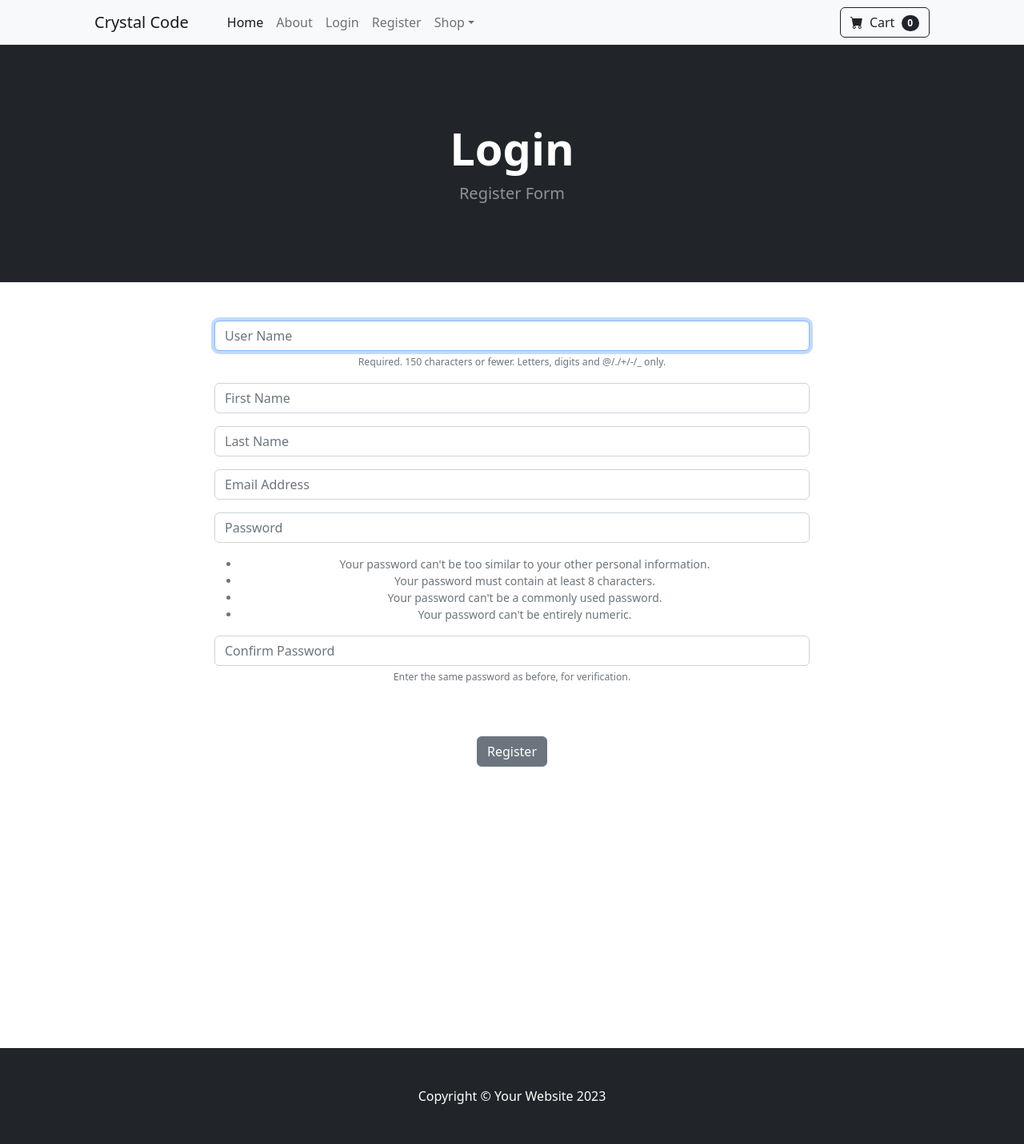
After one commit to makson2006/Ecom_Store, a Django app: page /register in a window 1280 px wide. The commit adds this page. Shown: the whole page at 80% size. Run offline with Django 5.2, Linux system fonts and the light colour scheme; some libraries are stand-ins or nearby versions.

Commit message:
added registration form

```diff
--- /dev/null
+++ b/store/forms.py
@@ -0,0 +1,30 @@
+from django.contrib.auth.models import User
+from django.contrib.auth.forms import UserCreationForm
+from django import forms
+
+class SignUpForm(UserCreationForm):
+    email = forms.EmailField(label="", widget=forms.TextInput(attrs={'class':'form-control', 'placeholder':'Email Address'}))
+    first_name = forms.CharField(label="", max_length=100, widget=forms.TextInput(attrs={'class':'form-control', 'placeholder':'First Name'}))
+    last_name = forms.CharField(label="", max_length=100, widget=forms.TextInput(attrs={'class':'form-control', 'placeholder':'Last Name'}))
+
+    class Meta:
+        model = User
+        fields = ('username', 'first_name', 'last_name', 'email', 'password1', 'password2')
+
+    def __init__(self, *args, **kwargs):
+        super(SignUpForm, self).__init__(*args, **kwargs)
+
+        self.fields['username'].widget.attrs['class'] = 'form-control'
+        self.fields['username'].widget.attrs['placeholder'] = 'User Name'
+        self.fields['username'].label = ''
+        self.fields['username'].help_text = '<span class="form-text text-muted"><small>Required. 150 characters or fewer. Letters, digits and @/./+/-/_ only.</small></span>'
+
+        self.fields['password1'].widget.attrs['class'] = 'form-control'
+        self.fields['password1'].widget.attrs['placeholder'] = 'Password'
+        self.fields['password1'].label = ''
+        self.fields['password1'].help_text = '<ul class="form-text text-muted small"><li>Your password can\'t be too similar to your other personal information.</li><li>Your password must contain at least 8 characters.</li><li>Your password can\'t be a commonly used password.</li><li>Your password can\'t be entirely numeric.</li></ul>'
+
+        self.fields['password2'].widget.attrs['class'] = 'form-control'
+        self.fields['password2'].widget.attrs['placeholder'] = 'Confirm Password'
+        self.fields['password2'].label = ''
+        self.fields['password2'].help_text = '<span class="form-text text-muted"><small>Enter the same password as before, for verification.</small></span>'
--- a/store/templates/store/home.html
+++ b/store/templates/store/home.html
@@ -42,7 +42,7 @@
                             </div>
                             <!-- Product actions-->
                             <div class="card-footer p-4 pt-0 border-top-0 bg-transparent">
-                                <div class="text-center"><a class="btn btn-outline-dark mt-auto" href="#">View options</a></div>
+                                <div class="text-center"><a class="btn btn-outline-dark mt-auto" href="#">Read More</a></div>
                             </div>
                         </div>
                     </div>
@@ -64,7 +64,7 @@
                             </div>
                             <!-- Product actions-->
                             <div class="card-footer p-4 pt-0 border-top-0 bg-transparent">
-                                <div class="text-center"><a class="btn btn-outline-dark mt-auto" href="#">View options</a></div>
+                                <div class="text-center"><a class="btn btn-outline-dark mt-auto" href="#">Read more</a></div>
                             </div>
                         </div>
                     </div>
--- a/store/templates/store/navbar.html
+++ b/store/templates/store/navbar.html
@@ -11,6 +11,7 @@
                             <li class="nav-item"><a class="nav-link" href="{% url 'logout' %}">Logout</a></li>
                         {% else %}
                             <li class="nav-item"><a class="nav-link" href="{% url 'login' %}">Login</a></li>
+                         <li class="nav-item"><a class="nav-link" href="{% url 'register' %}">Register</a></li>
                         {% endif %}
 
                         <li class="nav-item dropdown">
--- /dev/null
+++ b/store/templates/store/register.html
@@ -0,0 +1,44 @@
+{% extends 'store/base.html' %}
+
+{% block content %}
+<!-- Header-->
+        <header class="bg-dark py-5">
+            <div class="container px-4 px-lg-5 my-5">
+                <div class="text-center text-white">
+                    <h1 class="display-4 fw-bolder">Login</h1>
+                    <p class="lead fw-normal text-white-50 mb-0">Register Form</p>
+                </div>
+            </div>
+        </header>
+
+        <div class="container">
+            <div class="row">
+                <center>
+                    <div class="col-8">
+                            <br/><br/>
+<form method="POST" action="{% url 'register' %}" >
+  {% csrf_token %}
+
+    {{ form.as_p }}
+    <br/><br/>
+    <button type="submit" class="btn btn-secondary">
+        Register
+    </button>
+
+</form>
+                        <br/><br/>
+                        <p align="justify">
+                        <br/><br/>
+                        <br/><br/>
+                        <br/><br/>
+                        <br/><br/>
+                        <br/><br/>
+                        <br/><br/>
+
+
+                    </div>
+                </center>
+            </div>
+        </div>
+
+{% endblock %}
--- a/store/urls.py
+++ b/store/urls.py
@@ -5,5 +5,6 @@ urlpatterns = [
    path('about/', views.about, name='about'),
    path('login/', views.login_user, name='login'),
    path('logout/', views.logout_user, name='logout'),
+   path('register', views.register_user, name='register'),
 
 ]
--- a/store/views.py
+++ b/store/views.py
@@ -2,6 +2,10 @@ from django.shortcuts import render, redirect
 from .models import Product
 from django.contrib.auth import authenticate, login,logout
 from django.contrib import messages
+from store.forms import SignUpForm
+from django.contrib.auth.models import User
+from django.contrib.auth.forms import UserCreationForm
+from django import forms
 
 def home(request):
     products = Product.objects.all()
@@ -29,3 +33,24 @@ def logout_user(request):
     logout(request)
     messages.success(request, ("You have been logged out..."))
     return redirect('home')
+
+
+def register_user(request):
+    form = SignUpForm()
+    if request.method == 'POST':
+        form = SignUpForm(request.POST)
+        if form.is_valid():
+            form.save()
+            username = form.cleaned_data['username']
+            password = form.cleaned_data['password1']
+
+            user = authenticate(username=username, password=password)
+            login(request, user)
+            messages.success(request, ("You have Registered succesfully..."))
+            return redirect('home')
+        else:
+            messages.success(request, ("There is some problems with your username or password or username can be busy..."))
+            return redirect('register')
+
+    else:
+        return render(request, "store/register.html", {'form': form})
```
